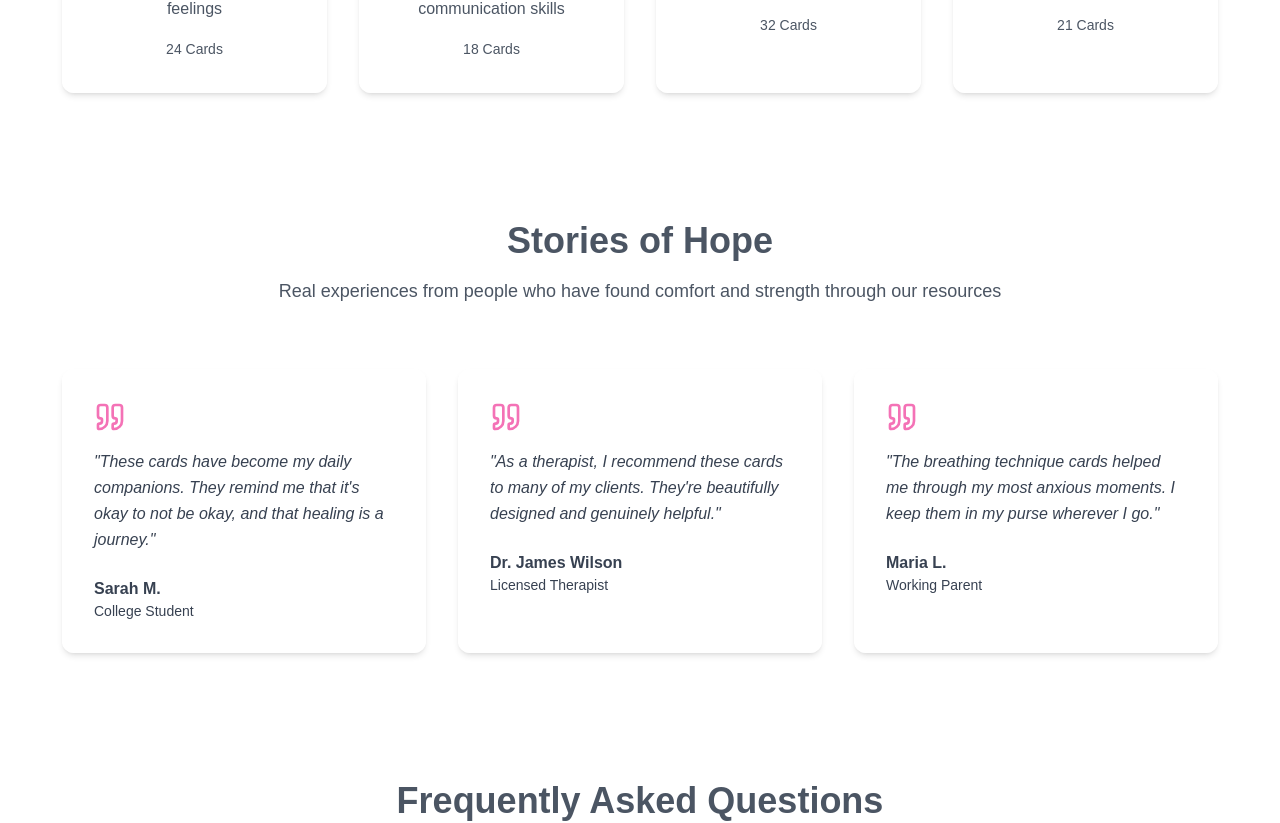
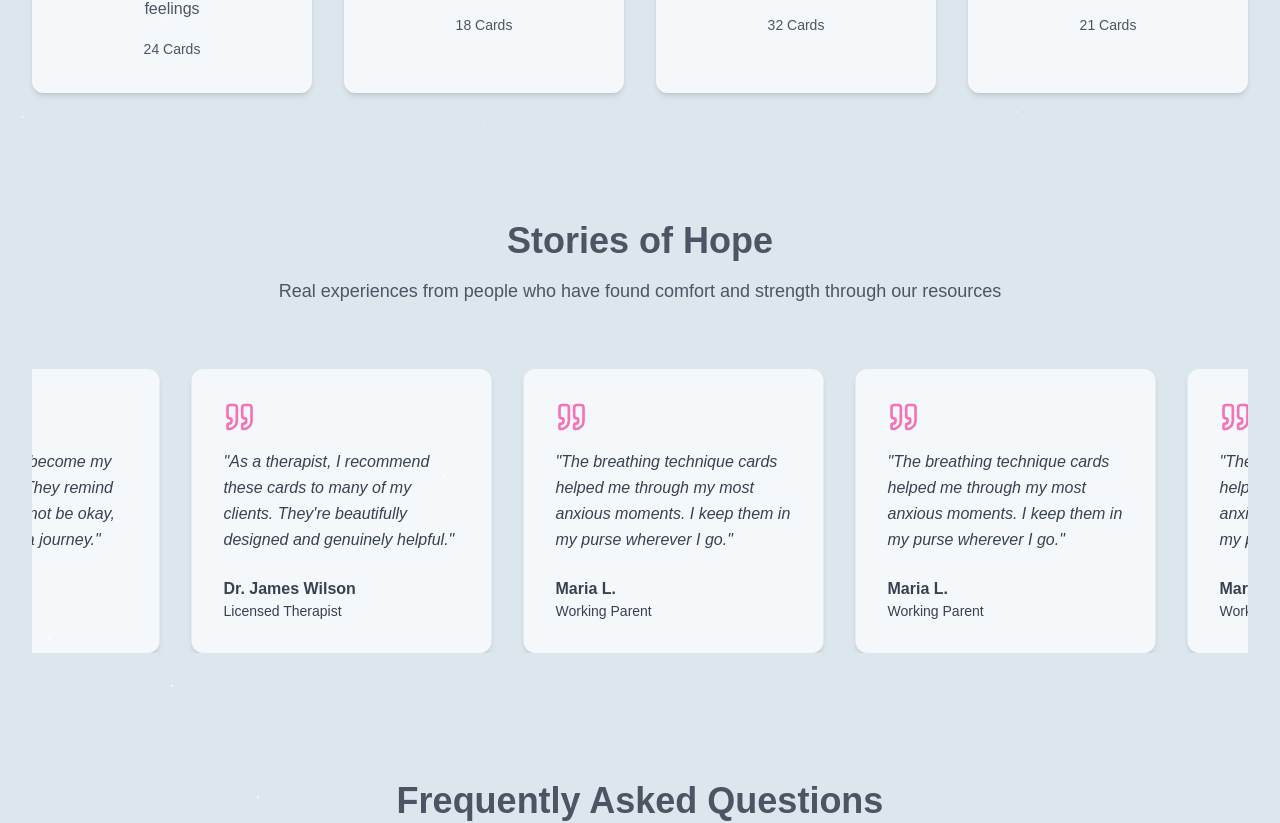
Before and after one commit to shoryax/mentalHealth, a Next.js app: page / in a window 1280 px wide. Shown: the part 1526-2349 px from the top of the page. Built offline with nearby package versions, Linux system fonts and the light colour scheme; a web font is replaced by a local one.

Commit message:
correct the margin

```diff
--- a/src/app/globals.css
+++ b/src/app/globals.css
@@ -4,7 +4,7 @@
 
 /* @import '@tailwindcss'; */
 :root {
-  --background: #ffffff;
+  --background: rgb(219, 230, 237);
   --foreground: #171717;
 }
 
@@ -13,13 +13,14 @@
   transform: translateX(-50%);
 }
 
-html, body {
+html,
+body {
   margin: 0;
   padding: 0;
   width: 100%;
-  overflow-x: hidden; /* Prevent horizontal scroll if any */
-  overflow-y: scroll; /* Fallback for older browsers */
-  scrollbar-gutter: stable both-edges; /* Reserves space on both sides for consistency */
+  overflow-x: hidden;
+  /* Prevent horizontal scroll if any */
+
 }
 
 
@@ -31,6 +32,7 @@ body {
   padding: 0;
   min-height: 100vh;
 }
+
 .sign-in {
   display: flex;
   align-items: center;
@@ -39,16 +41,37 @@ body {
   transition: background-color 0.3s ease;
 }
 
-/* In your CSS (globals.css or Tailwind config) */
 .dark {
   --background: #0F0F1A;
-  --foreground: #F0F0E5;
+  --foreground: rgb(219, 230, 237);
 }
 
 .bg-light {
-  background-color: #F0F0E5;
+  background-color: rgb(219, 230, 237);
 }
 
 .nigga {
   opacity: 0.9;
 }
+
+
+@keyframes scroll {
+  0% {
+    transform: translateX(-100%);
+  }
+
+  100% {
+    transform: translateX(100%);
+  }
+}
+
+.animate-scroll {
+  animation: scroll 17s linear infinite;
+}
+
+/* In your CSS (globals.css or Tailwind config)
+  overflow-y: scroll; /* Fallback for older browsers */
+/* scrollbar-gutter: stable both-edges; Reserves space on both sides for consistency
+
+      this is the reason for the scrollbar to show up and distort the page
+*/
--- a/src/app/layout.tsx
+++ b/src/app/layout.tsx
@@ -17,3 +17,8 @@ export default function RootLayout({ children }: { children: React.ReactNode })
     </html>
   )
 }
+
+
+
+{/* <link href="https://api.fontshare.com/v2/css?f[]=satoshi@900,700,500,400&display=swap" rel="stylesheet" /> */}
+// for satoshi font
--- a/src/app/page.tsx
+++ b/src/app/page.tsx
@@ -3,9 +3,9 @@ import Header from '../components/Header';
 import Hero from '../components/Hero';
 import FeaturedCards from '../components/FeaturedCards';
 import Categories from '../components/Categories';
-import Testimonials from '../components/Testimonials';
+import Testimonials from '../components/hope';
 import Footer from '../components/Footer';
-import FAQ from '../components/FAQs';
+import FAQ from '../components/faqs';
 import './globals.css';
 
 const Page = () => {
--- a/src/components/Footer.tsx
+++ b/src/components/Footer.tsx
@@ -3,8 +3,10 @@ import { Mail, Phone, MapPin } from 'lucide-react';
 
 const Footer = () => {
   return (
-    <footer id="contact" className="bg-gray-900 text-white py-16">
-      <div className="w-[100%] mx-auto px-4 sm:px-6 lg:px-8">
+    <div className='w-[97%] flex justify-center mx-auto'>
+      <footer id="contact" className="bg-[#1e1d22] flex w-[100%] items-center justify-center rounded-[15px] text-white py-16">
+      <div className="max-w-7xl mx-auto px-4 sm:px-6 lg:px-8">
+
         <div className="grid md:grid-cols-4 gap-8">
           <div className="md:col-span-2">
             <div className="flex items-center space-x-2 mb-4">
@@ -54,7 +56,7 @@ const Footer = () => {
           </div>
         </div>
 
-        <div className="border-t border-gray-800 mt-12 pt-8 text-center">
+        <div className="border-t border-gray-700 mt-12 pt-8 text-center">
           <p className="text-gray-400">
             © 2025 Cards for Mental Health. Made with ❤️ for mental wellness.
           </p>
@@ -64,6 +66,7 @@ const Footer = () => {
         </div>
       </div>
     </footer>
+    </div>
   );
 };
 
--- a/src/components/Header.tsx
+++ b/src/components/Header.tsx
@@ -55,7 +55,7 @@ const Header = () => {
   const displayName = fullName ? fullName.split(' ')[0] : user?.email;
 
   return (
-    <header className={`fixed top-0 left-1/2 -translate-x-1/2 w-3/4 mt-8 mb-16 backdrop-blur-lg shadow-xl rounded-2xl z-50 transition-colors duration-300 ${isDarkMode
+    <header className={`fixed top-0 left-1/2 -translate-x-1/2 w-3/4 mt-8 mb-16 backdrop-blur-lg rounded-2xl z-50 transition-colors duration-300 ${isDarkMode
       ? 'bg-gray-900/20 text-white'
       : 'bg-white/5 text-gray-700'
       }`}>
@@ -109,7 +109,7 @@ const Header = () => {
               <div className="relative" ref={dropdownRef}>
                 <button
                   onClick={() => setDropdownOpen(!dropdownOpen)}
-                  className={`flex items-center space-x-2 px-2 py-1.5 rounded hover:bg-opacity-20 transition-colors duration-300 ${isDarkMode ? 'hover:bg-white/20' : 'hover:bg-gray-200'
+                  className={`flex items-center bg-pink-100 rounded-lg space-x-2 px-2 py-1.5 hover:bg-opacity-20 transition-colors duration-300 ${isDarkMode ? 'hover:bg-white/20' : 'hover:bg-gray-200'
                     }`}
                 >
                   {profileUrl ? (
@@ -121,9 +121,9 @@ const Header = () => {
                   ) : (
                     <User className={`h-6 w-6 ${isDarkMode ? 'text-pink-300' : 'text-pink-100'}`} />
                   )}
-                  <span className={`text-sm rounded-full px-2 py-1 transition-colors duration-300 ${isDarkMode
+                  <span className={`text-sm px-2 py-1 transition-colors duration-300 ${isDarkMode
                     ? 'text-white '
-                    : 'text-gray-700 bg-pink-100'
+                    : 'text-[#000000]'
                     }`}>
                     {displayName}
                   </span>
--- a/src/components/Testimonials.tsx
+++ /dev/null
@@ -1,80 +0,0 @@
-"use client";
-import React from 'react';
-import { Quote } from 'lucide-react';
-import { useScrollAnimation } from '../hooks/useScrollAnimation';
-
-const Testimonials = () => {
-  const { ref: sectionRef, isVisible: sectionVisible } = useScrollAnimation<HTMLElement>();
-  const { ref: cardsRef, isVisible: cardsVisible } = useScrollAnimation<HTMLDivElement>();
-
-  const testimonials = [
-    {
-      quote: "These cards have become my daily companions. They remind me that it's okay to not be okay, and that healing is a journey.",
-      author: "Sarah M.",
-      role: "College Student"
-    },
-    {
-      quote: "As a therapist, I recommend these cards to many of my clients. They're beautifully designed and genuinely helpful.",
-      author: "Dr. James Wilson",
-      role: "Licensed Therapist"
-    },
-    {
-      quote: "The breathing technique cards helped me through my most anxious moments. I keep them in my purse wherever I go.",
-      author: "Maria L.",
-      role: "Working Parent"
-    }
-  ];
-
-  return (
-    <section
-      ref={sectionRef}
-      className={`py-20 rounded-t-[3rem] transition-all duration-500 ease-out ${
-        sectionVisible
-          ? 'opacity-100 translate-y-0'
-          : 'opacity-0 translate-y-16'
-      }`}
-    >
-      <div className="max-w-7xl mx-auto px-4 sm:px-6 lg:px-8">
-        <div className="text-center mb-16">
-          <h2 className="text-3xl md:text-4xl font-bold text-gray-600 mb-4">
-            Stories of Hope
-          </h2>
-          <p className="text-lg text-gray-600 max-w-5xl mx-auto">
-            Real experiences from people who have found comfort and strength through our resources
-          </p>
-        </div>
-
-        <div
-          ref={cardsRef}
-          className={`grid md:grid-cols-3 gap-8 transition-all duration-500 ease-out delay-300 ${
-            cardsVisible
-              ? 'opacity-100 translate-y-0'
-              : 'opacity-0 translate-y-16'
-          }`}
-        >
-          {testimonials.map((testimonial, index) => (
-            <div
-              key={index}
-              className="bg-white/70 p-8 rounded-xl shadow-md hover:shadow-lg transition-all duration-300 hover:scale-105"
-            >
-              <Quote className="h-8 w-8 text-pink-400 mb-4" />
-              <p className="text-gray-700 mb-6 italic leading-relaxed">
-                "{testimonial.quote}"
-              </p>
-              <div>
-                <p className="font-semibold text-gray-700">
-                  {testimonial.author}
-                </p>
-                <p className="text-gray-700 text-sm">
-                  {testimonial.role}
-                </p>
-              </div>
-            </div>
-          ))}
-        </div>
-      </div>
-    </section>
-  );
-};
-
-export default Testimonials;
--- /dev/null
+++ b/src/components/hope.css
@@ -0,0 +1,14 @@
+@keyframes scroll {
+  0% {
+    transform: translateX(0);
+  }
+  100% {
+    transform: translateX(-50%);
+  }
+}
+
+.animate-scroll {
+  display: flex;
+  width: 200%; /* Or a width that is at least twice the container's width */
+  animation: scroll 40s linear infinite;
+}
--- /dev/null
+++ b/src/components/hope.tsx
@@ -0,0 +1,81 @@
+"use client";
+import React from 'react';
+import { Quote } from 'lucide-react';
+import './hope.css'; // Import the CSS file
+import '../../src/app/globals.css';
+
+const Testimonials = () => {
+  const testimonials = [
+    // ... (your testimonials array)
+        {
+      quote: "These cards have become my daily companions. They remind me that it's okay to not be okay, and that healing is a journey.",
+      author: "Sarah M.",
+      role: "College Student"
+    },
+    {
+      quote: "As a therapist, I recommend these cards to many of my clients. They're beautifully designed and genuinely helpful.",
+      author: "Dr. James Wilson",
+      role: "Licensed Therapist"
+    },
+    {
+      quote: "The breathing technique cards helped me through my most anxious moments. I keep them in my purse wherever I go.",
+      author: "Maria L.",
+      role: "Working Parent"
+    },
+    {
+      quote: "The breathing technique cards helped me through my most anxious moments. I keep them in my purse wherever I go.",
+      author: "Maria L.",
+      role: "Working Parent"
+    },
+    {
+      quote: "The breathing technique cards helped me through my most anxious moments. I keep them in my purse wherever I go.",
+      author: "Maria L.",
+      role: "Working Parent"
+    },
+  ];
+
+  // Duplicate testimonials for a seamless loop
+  const duplicatedTestimonials = [...testimonials, ...testimonials];
+
+  return (
+    <section className="py-20 rounded-t-[3rem] hope">
+      <div className="max-w-7xl mx-auto px-4 sm:px-6 lg:px-8">
+        <div className="text-center mb-16">
+          <h2 className="text-3xl md:text-4xl font-bold text-gray-600 mb-4">
+            Stories of Hope
+          </h2>
+          <p className="text-lg text-gray-600 max-w-5xl mx-auto">
+            Real experiences from people who have found comfort and strength through our resources
+          </p>
+        </div>
+
+        <div className="overflow-hidden">
+          <div className="animate-scroll">
+            {duplicatedTestimonials.map((testimonial, index) => (
+              <div
+                key={index}
+                className="bg-white/70 p-8 rounded-xl shadow-md hover:shadow-lg mx-4 flex-shrink-0"
+                style={{ width: '300px' }} // Set a fixed width for each card
+              >
+                <Quote className="h-8 w-8 text-pink-400 mb-4" />
+                <p className="text-gray-700 mb-6 italic leading-relaxed">
+                  "{testimonial.quote}"
+                </p>
+                <div>
+                  <p className="font-semibold text-gray-700">
+                    {testimonial.author}
+                  </p>
+                  <p className="text-gray-700 text-sm">
+                    {testimonial.role}
+                  </p>
+                </div>
+              </div>
+            ))}
+          </div>
+        </div>
+      </div>
+    </section>
+  );
+};
+
+export default Testimonials;
```
